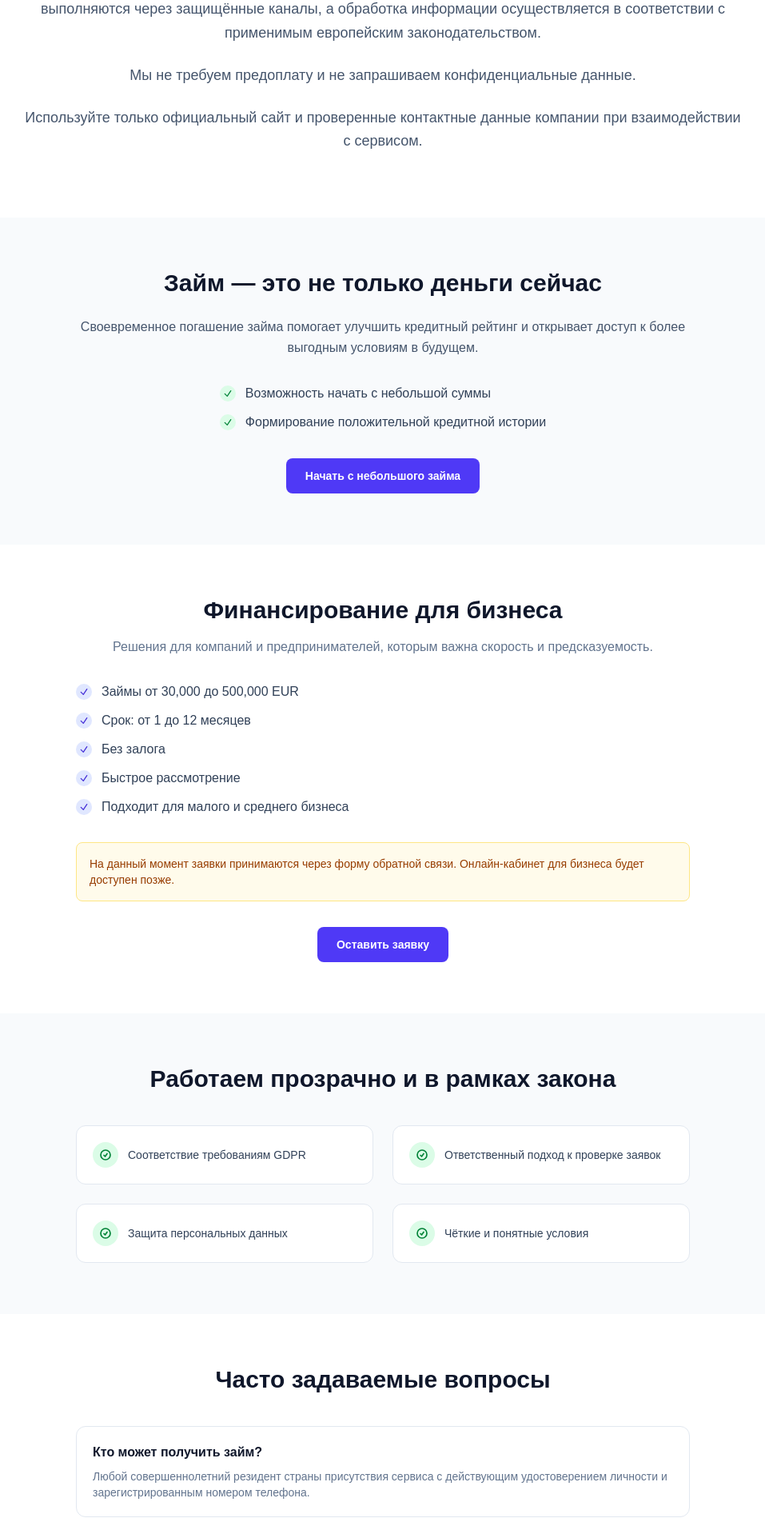
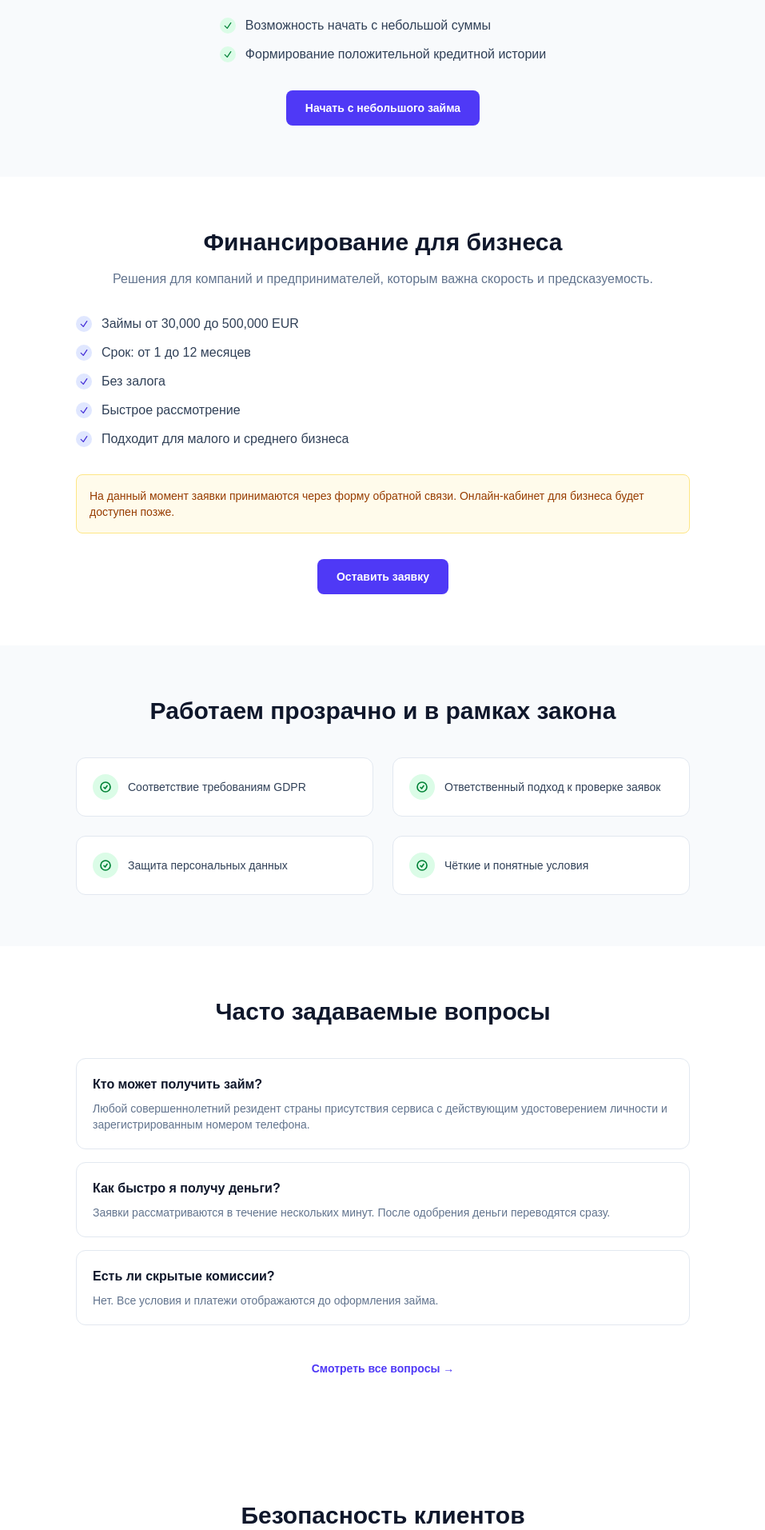
Before and after one commit to antonbukhalov13/04-fullstack-mvp, a Next.js app in the folder frontend/: page / in a window 1280 px wide. Shown: the part 3560-5473 px from the top of the page at 80% size, without its empty margins (161-1118 px from the left). Built offline with nearby package versions, Linux system fonts and the light colour scheme.

Commit message:
move client safety section to correct position

```diff
--- a/frontend/src/app/page.tsx
+++ b/frontend/src/app/page.tsx
@@ -23,11 +23,11 @@ export default function Home() {
       <HowItWorks />
       <TransparentTerms />
       <AboutCompany />
-      <ClientSafety />
       <CreditHistory />
       <ForBusiness />
       <TrustBlock />
       <FaqPreview />
+      <ClientSafety />
       <ContactSection />
       <ContactDetails />
     </>
```
